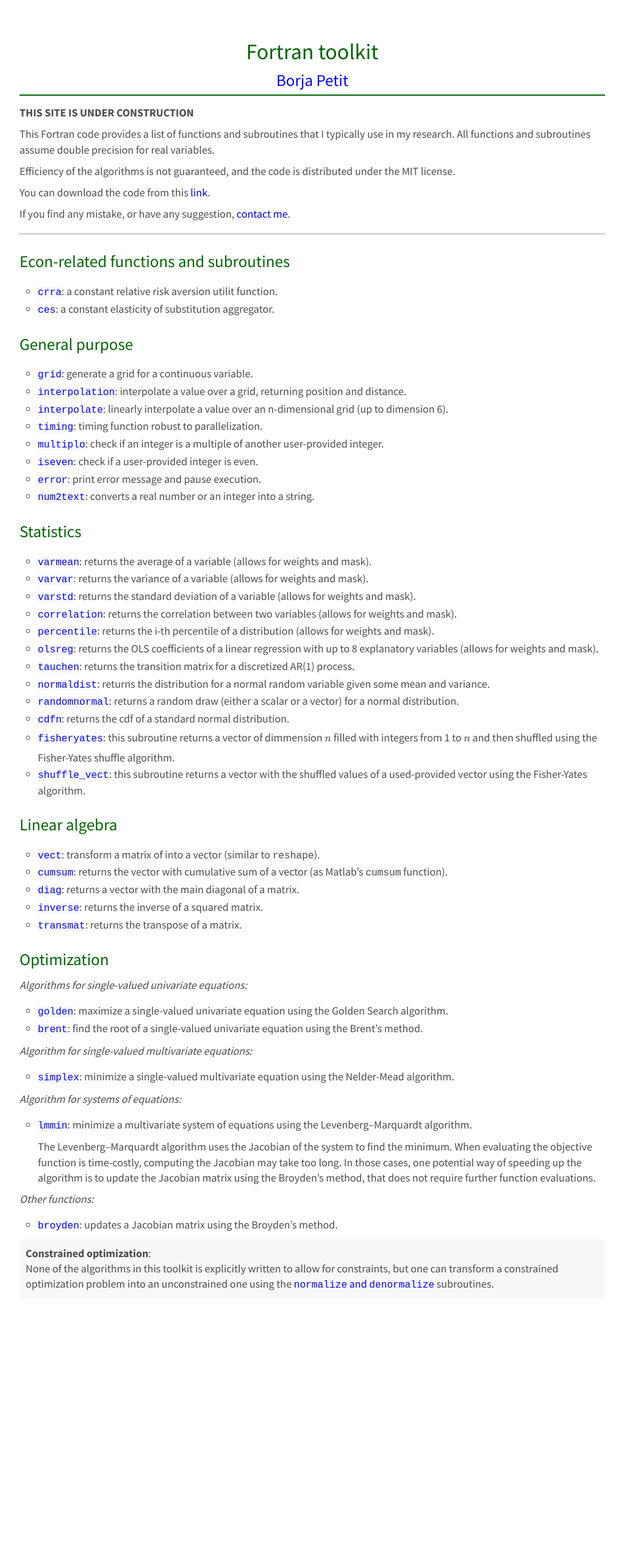
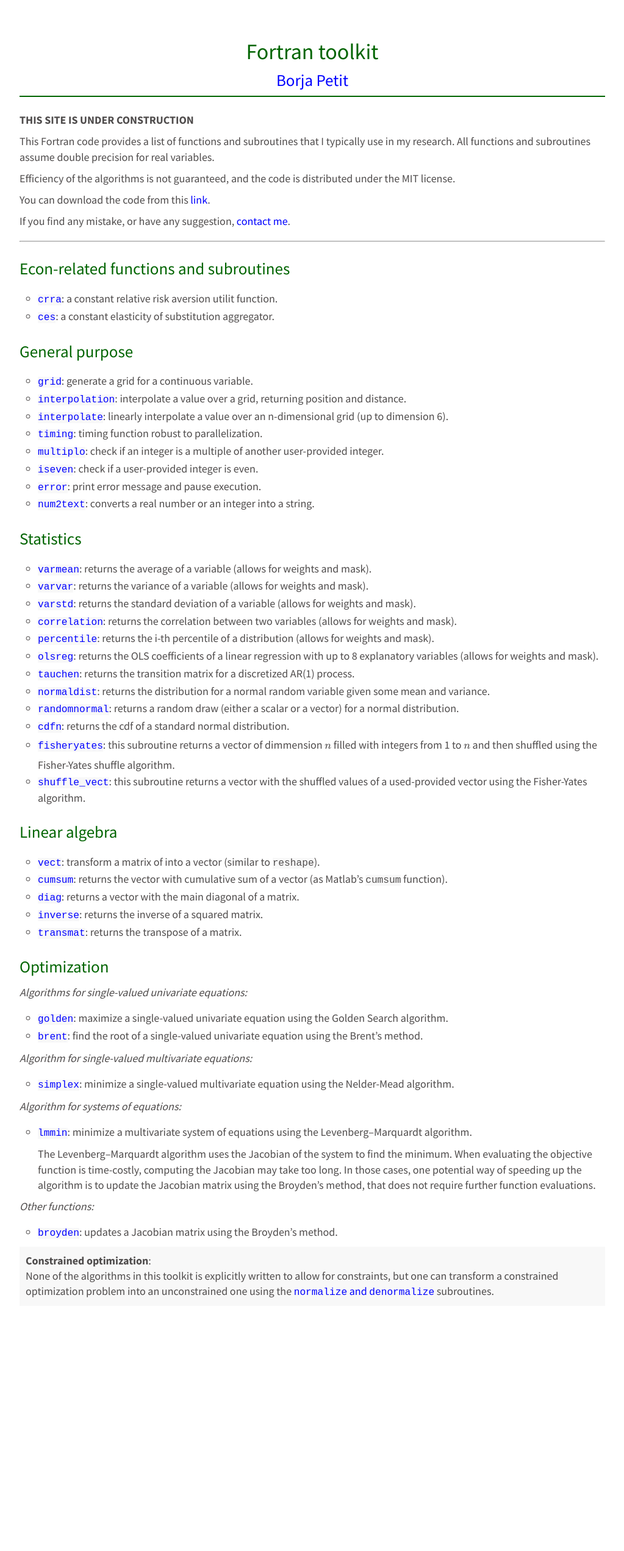
Before and after one commit to borjapetit/fortran_toolkit, a Jekyll site: the page built from index.md, in a window 1280 px wide. Shown: the whole page at 61% size, without its empty margins (128-1151 px from the left). Built offline with Jekyll 4.4.1, drawn with Linux system fonts in a browser that asks for light colours; our own code applies the rules of GitHub Pages for plain Markdown files; formulas are drawn with MathJax 3.

Commit message:
New format

```diff
--- a/_layouts/default.html
+++ b/_layouts/default.html
@@ -31,7 +31,7 @@
             <title>Foortran Toolkit</title>
         </a>
     </h1>
-    <div class="content" style="border-bottom:2px solid var(--main);margin-bottom:15px;padding-bottom:4px">
+    <div class="content" style="border-bottom:2px solid var(--main);margin-bottom:25px;padding-bottom:6px">
       <div style="font-size:200%;display:block;text-align:center;color:var(--main);">
         Fortran toolkit
       </div>
```
